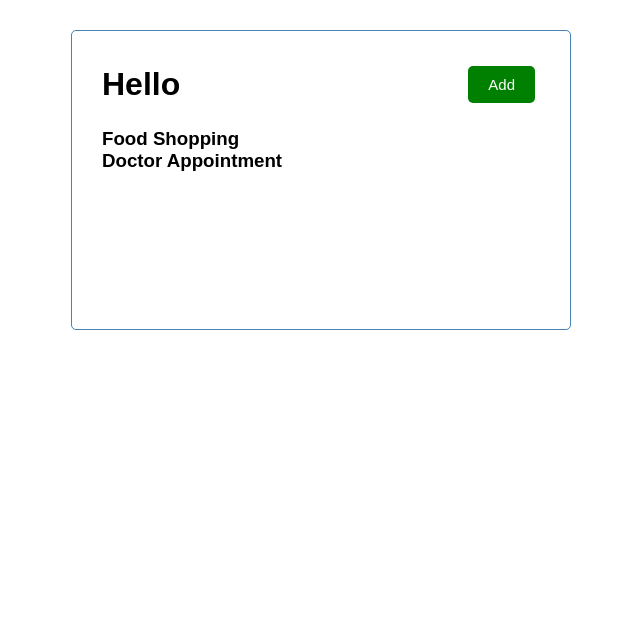
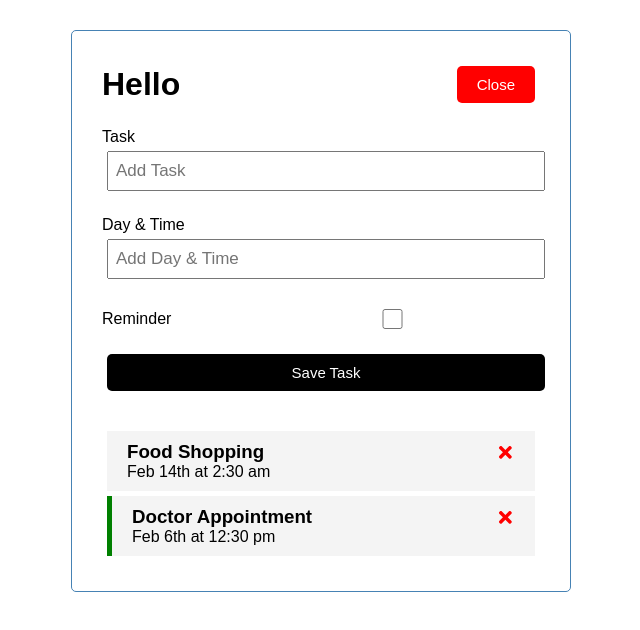
Before and after one commit to AnsonKongg/ReactTest, a React (Create React App) app: page / in a window 1280 px wide. Both pictures are taken after a click on the button "Add". Shown: the top 630 px of the page, without its empty margins (319-959 px from the left). Built offline with nearby package versions, Linux system fonts and the light colour scheme.

Commit message:
[Task] finished

```diff
--- a/package.json
+++ b/package.json
@@ -6,8 +6,10 @@
     "@testing-library/jest-dom": "^5.11.4",
     "@testing-library/react": "^11.1.0",
     "@testing-library/user-event": "^12.1.10",
+    "json-server": "^0.16.3",
     "react": "^17.0.2",
     "react-dom": "^17.0.2",
+    "react-icons": "^4.2.0",
     "react-scripts": "4.0.3",
     "web-vitals": "^1.0.1"
   },
--- a/src/App.js
+++ b/src/App.js
@@ -1,8 +1,10 @@
 import { useState } from 'react'
 import Header from './components/Header/Header';
 import Tasks from './components/Tasks';
+import AddTask from './components/AddTask';
 
 function App() {
+  const [showAddTask, setShowAddTask] = useState(false)
   const [tasks, setTasks] = useState([
     {
       id: 1,
@@ -18,10 +20,30 @@ function App() {
     },
   ])
 
+  const addTask = task => {
+    const newTask = { id: tasks[tasks.length - 1].id + 1, ...task }
+    setTasks([...tasks, newTask])
+  }
+
+  const deleteTask = id => {
+    setTasks(tasks.filter(task => task.id !== id))
+  }
+
+  const toggleReminder = id => {
+    setTasks(tasks.map(task => task.id === id ? { ...task, reminder: !task.reminder } : task))
+  }
+
   return (
     <div className="container">
-      <Header title="Hello" />
-      <Tasks tasks={tasks} />
+      <Header
+        title="Hello"
+        onAddClicked={() => setShowAddTask(!showAddTask)}
+        showAdd={showAddTask}
+      />
+      {showAddTask && <AddTask onAdd={addTask} />}
+      {tasks.length > 0
+        ? <Tasks tasks={tasks} onDelete={deleteTask} onToggle={toggleReminder} />
+        : 'No Task To Show'}
     </div>
   );
 }
--- /dev/null
+++ b/src/components/AddTask.js
@@ -0,0 +1,55 @@
+import { useState } from 'react'
+
+const AddTask = (props) => {
+    const [text, setText] = useState('')
+    const [day, setDay] = useState('')
+    const [reminder, setReminder] = useState(false)
+
+    const onSubmit = e => {
+        e.preventDefault()
+        if (!text) {
+            alert("Text cannot be empty")
+            return
+        }
+        props.onAdd({text, day, reminder})
+        setText('')
+        setDay('')
+        setReminder(false)
+    }
+
+    return (
+        <form className="add-form" onSubmit={onSubmit}>
+            <div className="form-control">
+                <label>Task</label>
+                <input
+                    type='text'
+                    placeholder='Add Task'
+                    value={text}
+                    onChange={e => setText(e.target.value)}
+                />
+            </div>
+            <div className="form-control">
+                <label>Day & Time</label>
+                <input
+                    type='text'
+                    placeholder='Add Day & Time'
+                    value={day}
+                    onChange={e => setDay(e.target.value)}
+                />
+            </div>
+            <div className="form-control form-control-check">
+                <label>Reminder</label>
+                <input
+                    type='checkbox'
+                    checked={reminder}
+                    value={reminder}
+                    onChange={e => setReminder(e.currentTarget.checked)}
+                />
+            </div>
+
+            <input className="btn btn-block" type='submit' value='Save Task' />
+        </form>
+    )
+}
+
+export default AddTask
--- a/src/components/Button.js
+++ b/src/components/Button.js
@@ -1,11 +1,8 @@
 const Button = (props) => {
-    const onButtonClick = () => {
-        console.log("Clicked");
-    }
 
     return (
         <button
-            onClick={onButtonClick}
+            onClick={props.onClick}
             style={{ backgroundColor: props.color }}
             className="btn"
         >
--- a/src/components/Header/Header.js
+++ b/src/components/Header/Header.js
@@ -1,11 +1,15 @@
 import PropTypes from 'prop-types'
 import Button from '../Button'
 
-const Header = ({ title }) => {
+const Header = ({ title, showAdd, onAddClicked }) => {
     return (
         <header className="header">
             <h1>{title}</h1>
-            <Button color='green' text='Add' />
+            <Button
+                color={showAdd ? 'red' : 'green'}
+                text={showAdd ? 'Close' : 'Add'}
+                onClick={onAddClicked}
+            />
         </header>
     )
 }
--- /dev/null
+++ b/src/components/Task.js
@@ -0,0 +1,21 @@
+import { FaTimes } from 'react-icons/fa'
+
+const Task = (props) => {
+    return (
+        <div
+            className={`task ${props.task.reminder ? 'reminder' : ''}`}
+            onDoubleClick={() => props.onToggle(props.task.id)}
+        >
+            <h3>
+                {props.task.text}
+                <FaTimes
+                    style={{ color: 'red', cursor: 'pointer' }}
+                    onClick={() => props.onDelete(props.task.id)}
+                />
+            </h3>
+            <p>{props.task.day}</p>
+        </div>
+    )
+}
+
+export default Task
--- a/src/components/Tasks.js
+++ b/src/components/Tasks.js
@@ -1,11 +1,18 @@
-const Task = (props) => {
+import Task from './Task'
+
+const Tasks = (props) => {
     return (
         <div>
             {props.tasks.map((task) => (
-                <h3 key={task.id}>{task.text}</h3>
+                <Task
+                    key={task.id}
+                    task={task}
+                    onDelete={props.onDelete}
+                    onToggle={props.onToggle}
+                />
             ))}
         </div>
     )
 }
 
-export default Task
+export default Tasks
```
Also changed, not shown: 1 other file (tests, documents, lock files or other folders).
